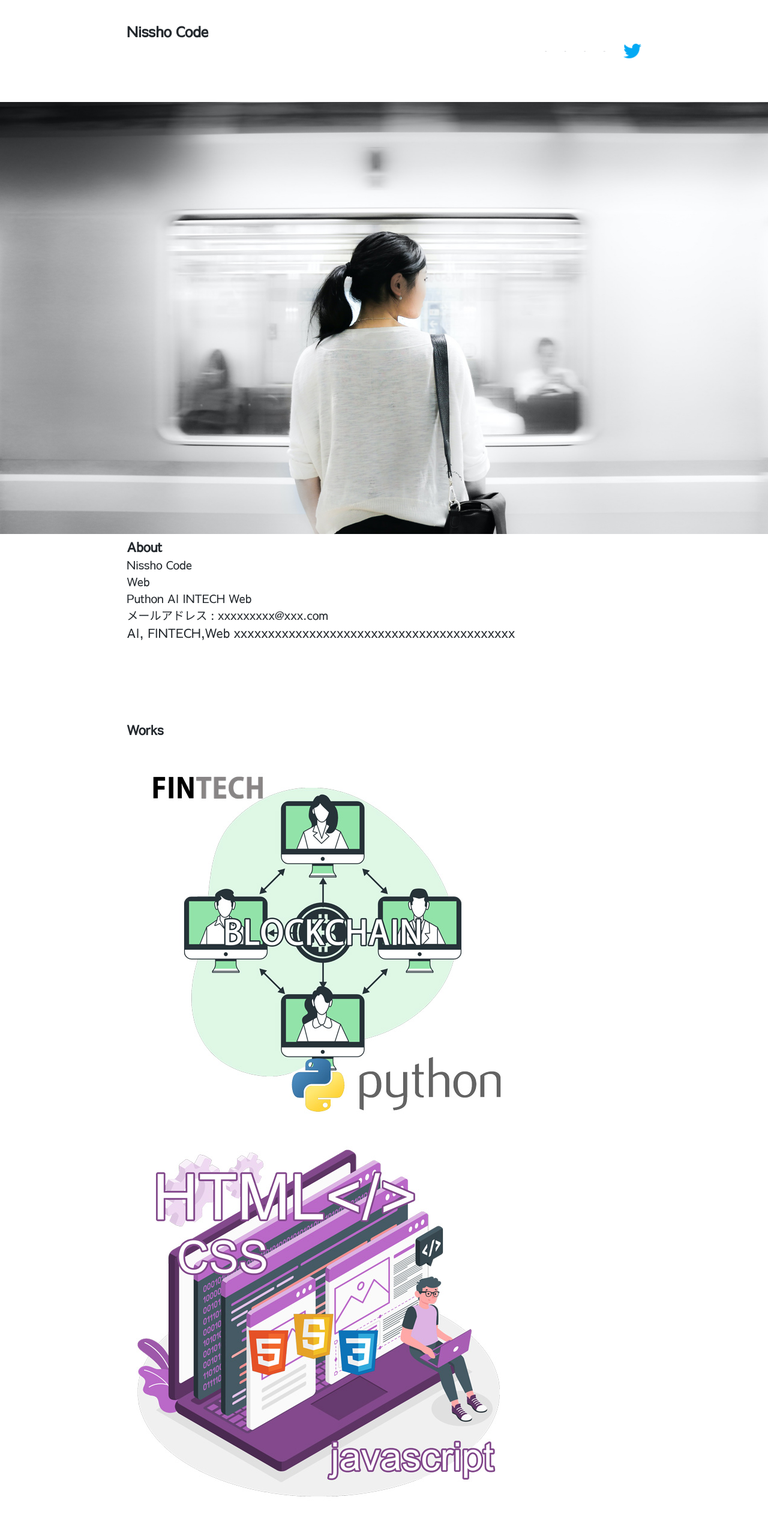
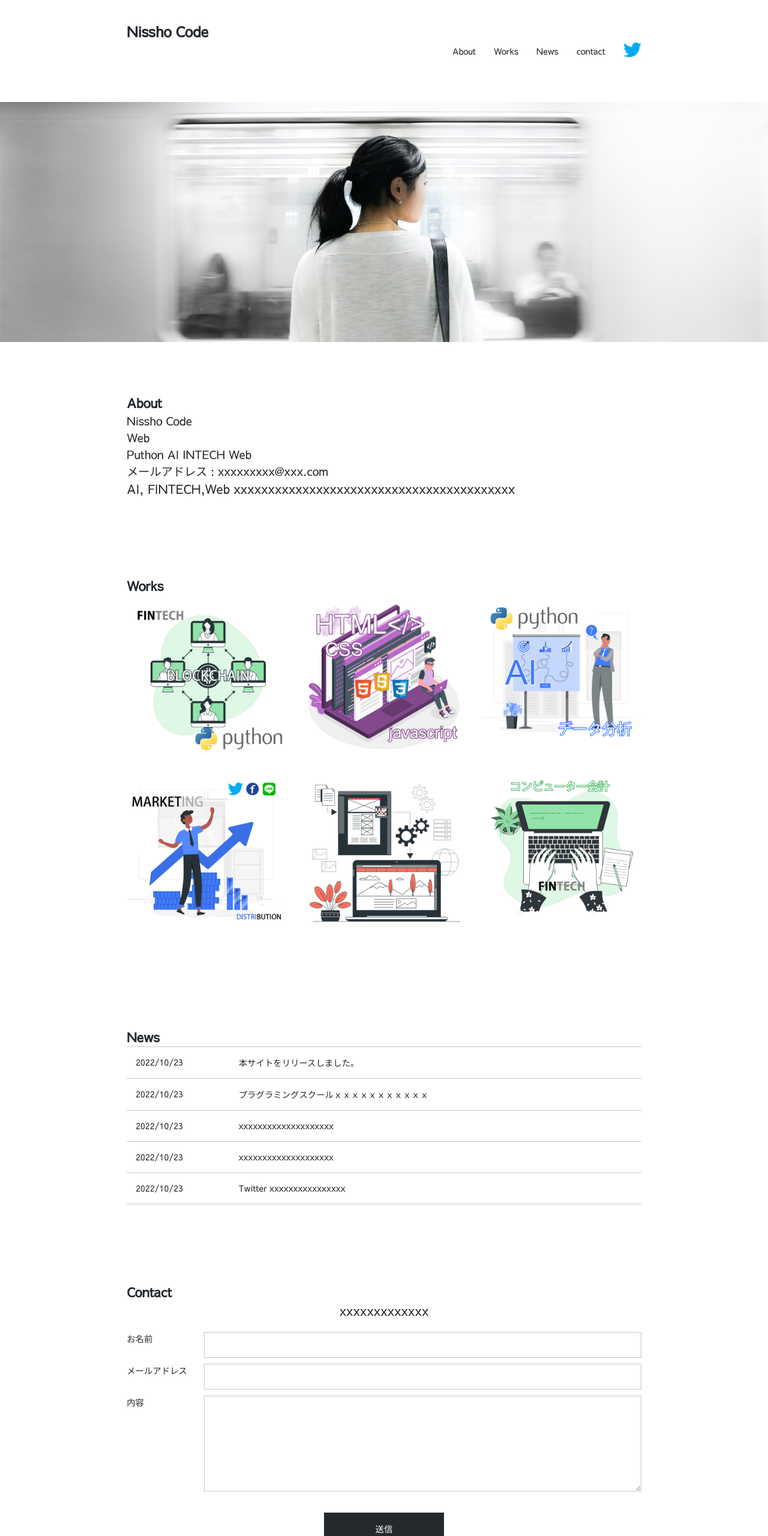
Before and after one commit to arafatsarkerzzz/Sarker, a plain HTML site: page index.html in a window 1280 px wide. Shown: the top 2560 px of the page at 60% size. Drawn offline with Linux system fonts and the light colour scheme; some packages are replaced by stand-ins of ours.

Commit message:
2nd commit

```diff
--- a/css/style.css
+++ b/css/style.css
@@ -57,10 +57,10 @@ li {
     align-items: center;
 }
 #header li{
-font-size: 0.9px;
+font-size: 0.9rem;
 margin-left: 30px;
 }
-header li a {
+#header li a {
     color: #24292e;
     transition: all 0.3s;
 }
@@ -71,30 +71,14 @@ header li a {
 #header li img.icon {
     width: 30px;
 }
-@media screen and (max-width: 600px) {
-    .site-title {
-        margin-top: 20px;
-    }
-    #header {
-        flex-direction: column;
-        height: auto;
-        margin-top: 20px;
-        line-height: 40px;
-    }
-    #header li {
-        font-size: 0.8rem;
-        margin-left: 20px;
-    }
-    #header li img.icon {
-        width: 20px;
-        margin-top: 15px;
-    }
-    #works ul {
-        flex-direction: column;
-    }
-    #works ul li {
-        width: 100%;
-    }
+#mainvisual{
+    margin-bottom: 80px;
+}
+#mainvisual img{
+    width: 100%;
+    max-width: 1920;
+    height: 400px;
+    object-fit: cover;
 }
 #about ul {
     margin-bottom: 30px;
@@ -111,7 +95,6 @@ header li a {
 #about p {
     text-align: justify;
 }
-
 #works ul {
     display: flex;
     justify-content: space-between;
@@ -135,15 +118,13 @@ header li a {
     transform: scale(1.2, 1.2);
     opacity: 0.7;
 }
-
 #news dl{
     display: flex;
     flex-wrap: wrap;
     border-top: solid 1px #c8c8c8;
     margin-bottom: 20px;
 }
-
-#news dt{
+#news dt {
     width: 20%;
     border-bottom: solid 1px #c8c8c8;
     padding: 15px;
@@ -152,42 +133,6 @@ header li a {
     width: 80%;
     border-bottom: solid 1px #c8c8c8;
     padding: 15px;
-}
-
-#works ul {
-    flex-direction: column;
-}
-
-#works ul li {
-    width: 100%;
-}
-
-#news dl {
-    flex-direction: column;
-}
-
-#news dt {
-    width: 100%;
-    border-bottom: none;
-    padding-bottom: 0;
-}
-
-#news dd {
-    width: 100%;
-    padding-top: 0;
-}
-
-#contact dl {
-    flex-direction: column;
-}
-
-#contact dt {
-    width: 100%;
-    margin-bottom: 5px;
-}
-
-#contact dd{
-    width: 100%;
 }
 #contact p{
     text-align: center;
@@ -236,3 +181,58 @@ header li a {
     background: #fff;
     color: #24292e;
 }
+media screen and (max-width: 600px) {
+    .site-title {
+        margin-top: 20px;
+    }
+    #header {
+        flex-direction: column;
+        height: auto;
+        margin-top: 20px;
+        line-height: 40px;
+    }
+    #header li {
+        font-size: 0.8rem;
+        margin-left: 20px;
+    }
+    #header li img.icon {
+        width: 20px;
+        margin-top: 15px;
+    }
+
+    /* #works ul {
+        flex-direction: column;
+    }
+
+    #works ul li{
+        width: 100%;
+    } */
+
+    #news dl {
+        flex-direction: column;
+    }
+
+    #news dt {
+        width: 100%;
+        border-bottom: none;
+        padding-bottom: 0;
+    }
+
+    #news dd {
+        width: 100%;
+        padding-top: 0;
+    }
+
+    #contact dl {
+        flex-direction: column;
+    }
+
+    #contact dt {
+        width: 100%;
+        margin-bottom: 5px;
+    }
+
+    #contact dd{
+        width: 100%;
+    }
+}
--- a/index.html
+++ b/index.html
@@ -5,7 +5,7 @@
         <title>LP -RWD-</title>
         <meta name="description" content="LPとレスポンシブデザインの練習"/>
         <meta name="viewport" content="width=device-width, initial-scale=1.0" />
-        <link rel="stylesheet" href="https://unpng.com/ress/dist/ress.min.css" />
+        <link rel="stylesheet" href="https://unpkg.com/ress/dist/ress.min.css" />
         <link rel="stylesheet" href="css/style.css" />
         <link rel="stylesheet" href="https://fonts.googleapis.com/css?family=Sawarabi+Gothic" rel="stylesheet">
     </head>
@@ -26,7 +26,7 @@
         <main>
             <div id="mainvisual">
                 <picture>
-                    <source media="(max-width: 600px)" srcset="./img/main-sp.jpg">
+                    <source media="(max-width:600px)" srcset="./img/main-sp.jpg">
                     <img src="img/main.jpg" alt="Nissho Code Image">
                 </picture>
             </div>
@@ -41,7 +41,7 @@
                 </ul>
                 <p>AI, FINTECH,Web xxxxxxxxxxxxxxxxxxxxxxxxxxxxxxxxxxxxxxxxx</p>
             </section>
-            <section id="Works" class="wrapper">
+            <section id="works" class="wrapper">
                 <h2 class="sec-title">Works</h2>
                 <ul>
                     <li><img src="./img/works1.jpg" alt="work1"></li>
@@ -73,7 +73,7 @@
                 <p>xxxxxxxxxxxxx</p>
               <form action="#" method="post">
               <dl>
-              <dl><label for="name">お名前</label></dl>
+              <dt><label for="name">お名前</label></dt>
               <dd><input type="text" id="name"></dd>
               <dt><label for="email">メールアドレス</label></dt>
               <dd><input type="email" id="email"></dd>
```
Also changed, not shown: css/sample.html (added).
